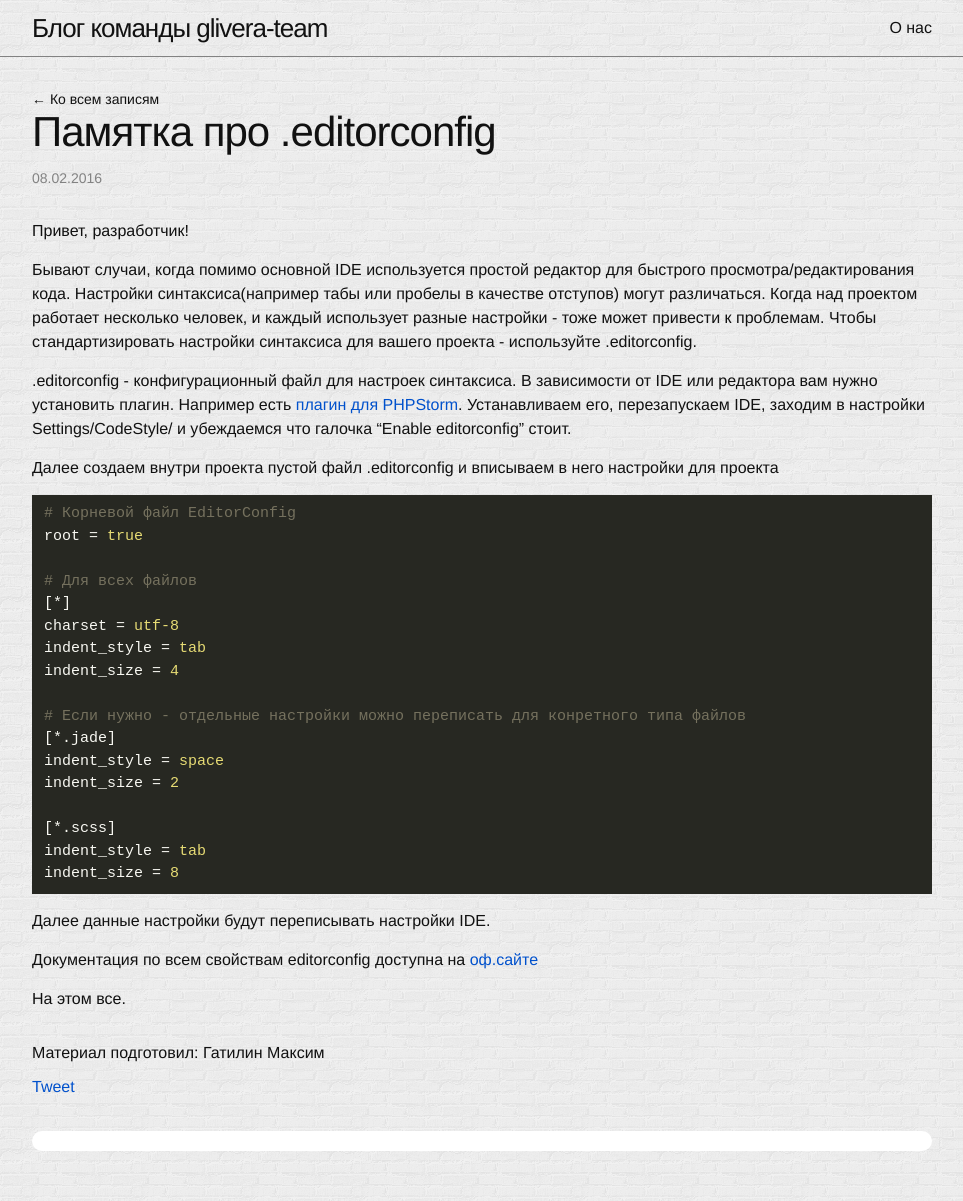
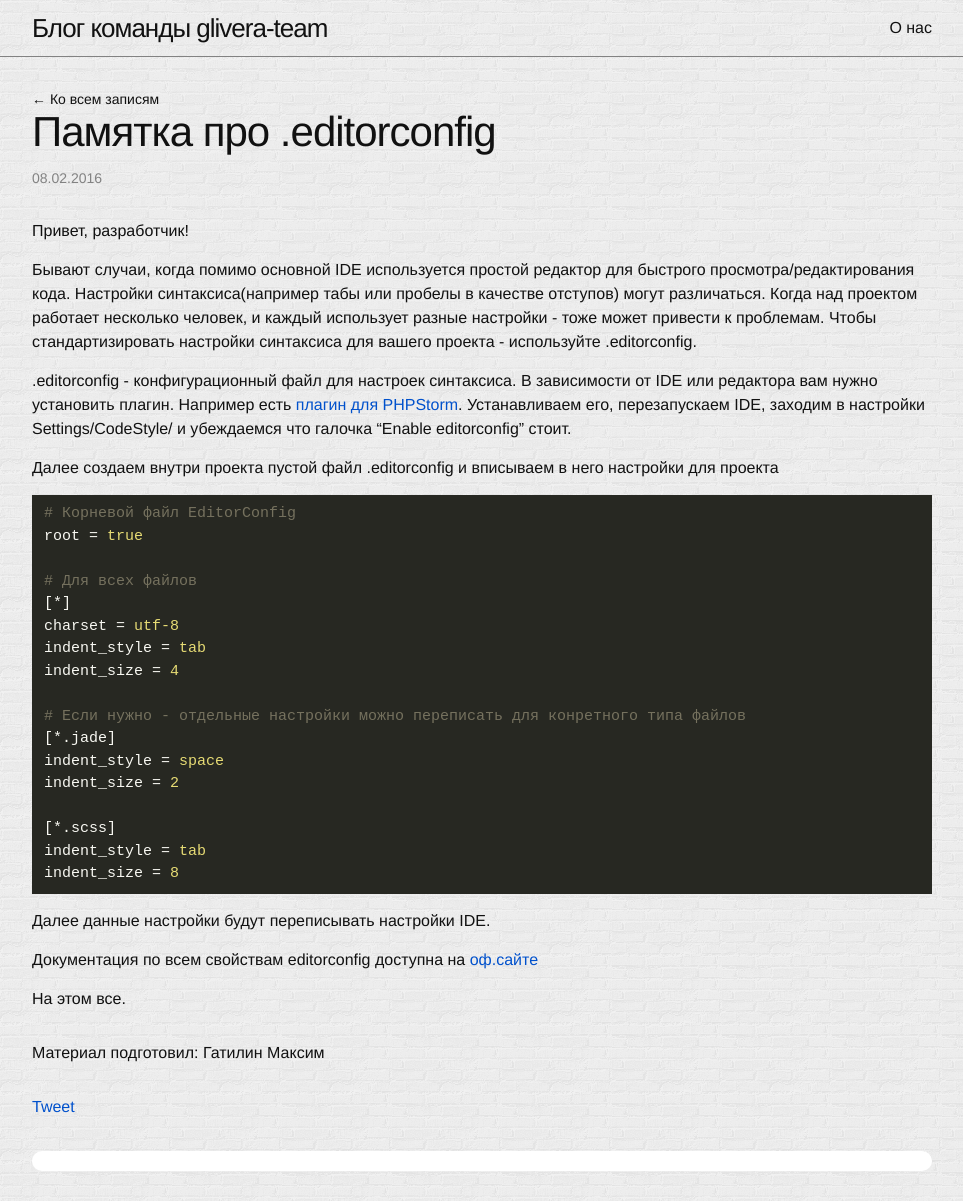
Before and after one commit to glivera-team/glivera-team.github.io, a Jekyll site: the page built from _posts/2016-02-08-editorconfig.markdown, in a window 1280 px wide. Shown: the whole page, without its empty margins (158-1121 px from the left). Built offline with Jekyll 4.4.1, drawn with Linux system fonts in a browser that asks for light colours; comment, search, counter and statistics services are not loaded.

Commit message:
styling social

```diff
--- a/_sass/_base.scss
+++ b/_sass/_base.scss
@@ -191,5 +191,10 @@
   margin:10px 0 0;
 }
 .social_item {
+  padding:10px 0 0;
   list-style: none;
+
+  &:first-child {
+    padding: 0;
+  }
 }
```
